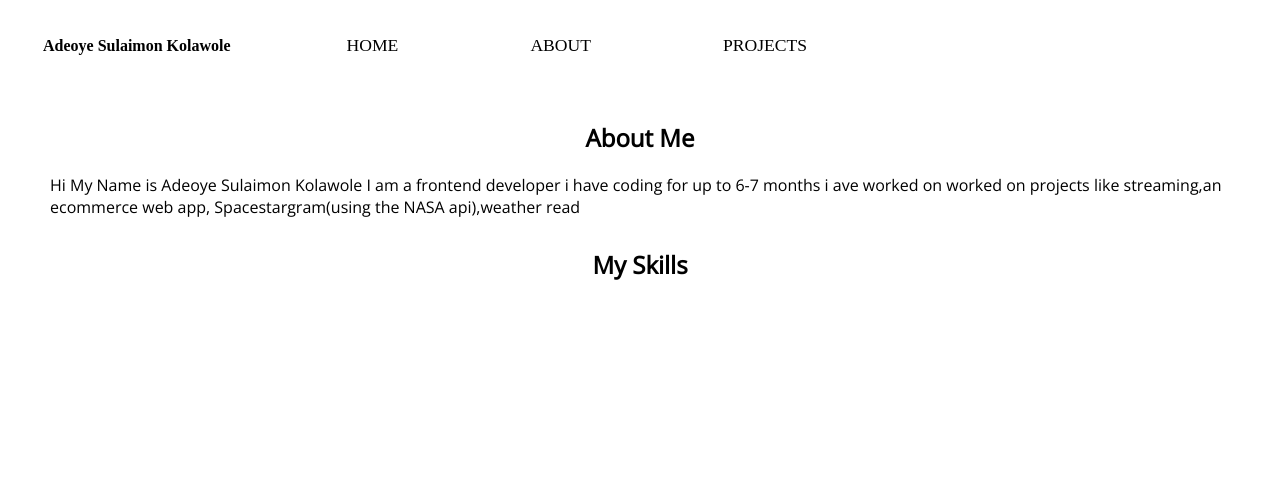
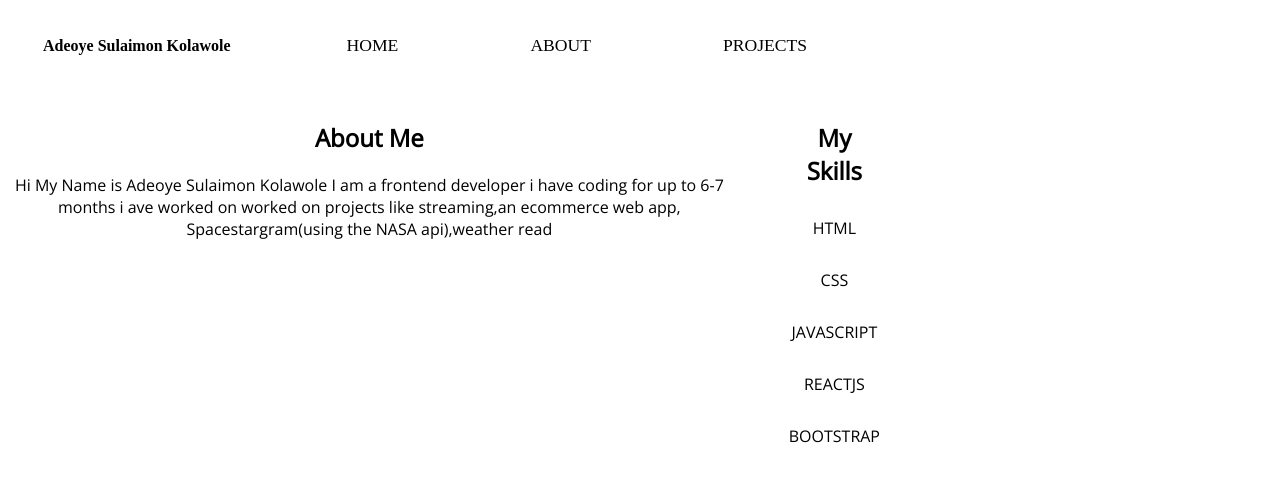
Before and after one commit to adeoye99/myportfolio, a React (Create React App) app: page /About in a window 1280 px wide. Shown: the top 482 px of the page. Built offline with nearby package versions, Linux system fonts and the light colour scheme.

Commit message:
Projects

```diff
--- a/src/Components/Footer/styles/Footer.jsx
+++ b/src/Components/Footer/styles/Footer.jsx
@@ -2,7 +2,7 @@ import styled from "styled-components";
 
 export const Container = styled.div`
 padding: 80px 60px;
-background: grey;
+background: black;
 
 `
 export const Wrapper = styled.div`
--- /dev/null
+++ b/src/Data/Projectdata.jsx
@@ -0,0 +1,23 @@
+const Projectdatas  = [
+    {
+        img:"",
+        title: "",
+        link: ""
+
+
+    },
+    {
+        img: "",
+        title: "",
+        link: ""
+
+
+    },
+    {
+        img : "",
+        title : "",
+        link :""
+
+    }
+]
+export default Projectdatas;
--- a/src/Pages/About.jsx
+++ b/src/Pages/About.jsx
@@ -2,6 +2,8 @@ import React from 'react';
 import styled from "styled-components"
 
 const Aboutcontainer = styled.div`
+display:flex;
+flex-direction:row;
 color: black;
 text-align:left;
 background-color:white;
@@ -11,27 +13,37 @@ const Abouttitle = styled.h2`
    font-family: 'Open Sans', sans-serif;
    margin-top:30px;
 `
+const AboutInfo = styled.div`
+   display:flex;
+   flex-direction:column;
+   margin-right: 50px;
+   text-align:center;
+`
 const Aboutcontent = styled.p`
-   text-align: left;
+   text-align:center;
    margin-top: 20px;
-   padding-left:50px;
-   padding-right:50px;
    font-size: 1rem;
    font-family: 'Open Sans', sans-serif;
 
 `
 const SKilltitle = styled.h2`
+display:flex;
+flex-direction:row;
 text-align:center;
 font-family: 'Open Sans', sans-serif;
 margin-top:30px;
 
 
 `
-const SKillcontent = styled.p`
+const Skillcontent= styled.div`
 text-align:center;
 font-family: 'Open Sans', sans-serif;
 margin-top:30px;
-
+`
+const SkillInfo = styled.div`
+ display: flex;
+ flex-direction:column;
+ margin-right:400px;
 
 `
 
@@ -39,9 +51,18 @@ margin-top:30px;
 
 function About() {
   return <Aboutcontainer className="about">
-    <Abouttitle>About Me</Abouttitle>
-    <Aboutcontent>Hi My Name is Adeoye Sulaimon Kolawole I am a frontend developer i have coding for up to 6-7 months i ave worked on worked on projects like streaming,an  ecommerce web app, Spacestargram(using the NASA api),weather read</Aboutcontent>
-    <SKilltitle>My Skills</SKilltitle>
+    <AboutInfo>
+       <Abouttitle>About Me</Abouttitle>
+       <Aboutcontent>Hi My Name is Adeoye Sulaimon Kolawole I am a frontend developer i have coding for up to 6-7 months i ave worked on worked on projects like streaming,an  ecommerce web app, Spacestargram(using the NASA api),weather read</Aboutcontent>
+    </AboutInfo>
+    <SkillInfo>
+      <SKilltitle>My Skills</SKilltitle>
+      <Skillcontent>HTML</Skillcontent>
+      <Skillcontent>CSS</Skillcontent>
+      <Skillcontent>JAVASCRIPT</Skillcontent>
+      <Skillcontent>REACTJS</Skillcontent>
+      <Skillcontent>BOOTSTRAP</Skillcontent>
+    </SkillInfo>
 
     </Aboutcontainer>
 }
--- a/src/Pages/Home.jsx
+++ b/src/Pages/Home.jsx
@@ -2,11 +2,13 @@ import React from 'react';
 import Hero from "../Herocomponent/Hero"
 import About from "./About"
 import { FooterContainer } from "../Container/Footer"
+import Projects from './Projects';
 
 function Home() {
   return <div>
       <Hero/>
       <About/>
+      <Projects/>
       <FooterContainer/>
 
   </div>;
--- a/src/Pages/Projects.jsx
+++ b/src/Pages/Projects.jsx
@@ -1,11 +1,34 @@
 import React from 'react';
+import styled from "styled-components";
+import Projectdatas from '../Data/Projectdata';
+import ProjectWorks from '../ProjectComponents/ProjectWorks';
+
+const ProjectContainer = styled.div`
+text-align:center;
+
+`
+const Projecttitle = styled.h2`
+    text-align:center;
+    margin-top:20px;
+
+
+`
 
 function Projects() {
+  function CreateProject(Projectdata){
+    <ProjectWorks
+      img = {Projectdata.img}
+      about = {Projectdata.about}
+
+    />
+  }
   return (
-        <div>
+        <ProjectContainer>
+          <Projecttitle>MY PROJECTS</Projecttitle>
+          {Projectdatas.map(CreateProject)}
 
+        </ProjectContainer>
 
-       </div>
   );
 }
 
--- /dev/null
+++ b/src/ProjectComponents/ProjectWorks.jsx
@@ -0,0 +1,36 @@
+import React from 'react';
+import styled from "styled-components";
+
+const ProjectWork= styled.div`
+
+
+`
+
+const ProjectContent= styled.p`
+
+`
+
+const ProjectImage= styled.img`
+float: left;
+
+
+
+`
+const ProjectButton = styled.button`
+
+`
+function ProjectWorks(props){
+  return (
+
+       <ProjectWork>
+              <ProjectImage src = {props.img}/>
+              <ProjectContent>
+                 {props.about}
+                  <ProjectButton  />
+              </ProjectContent>
+          </ProjectWork>
+
+  );
+}
+
+export default ProjectWorks;
```
